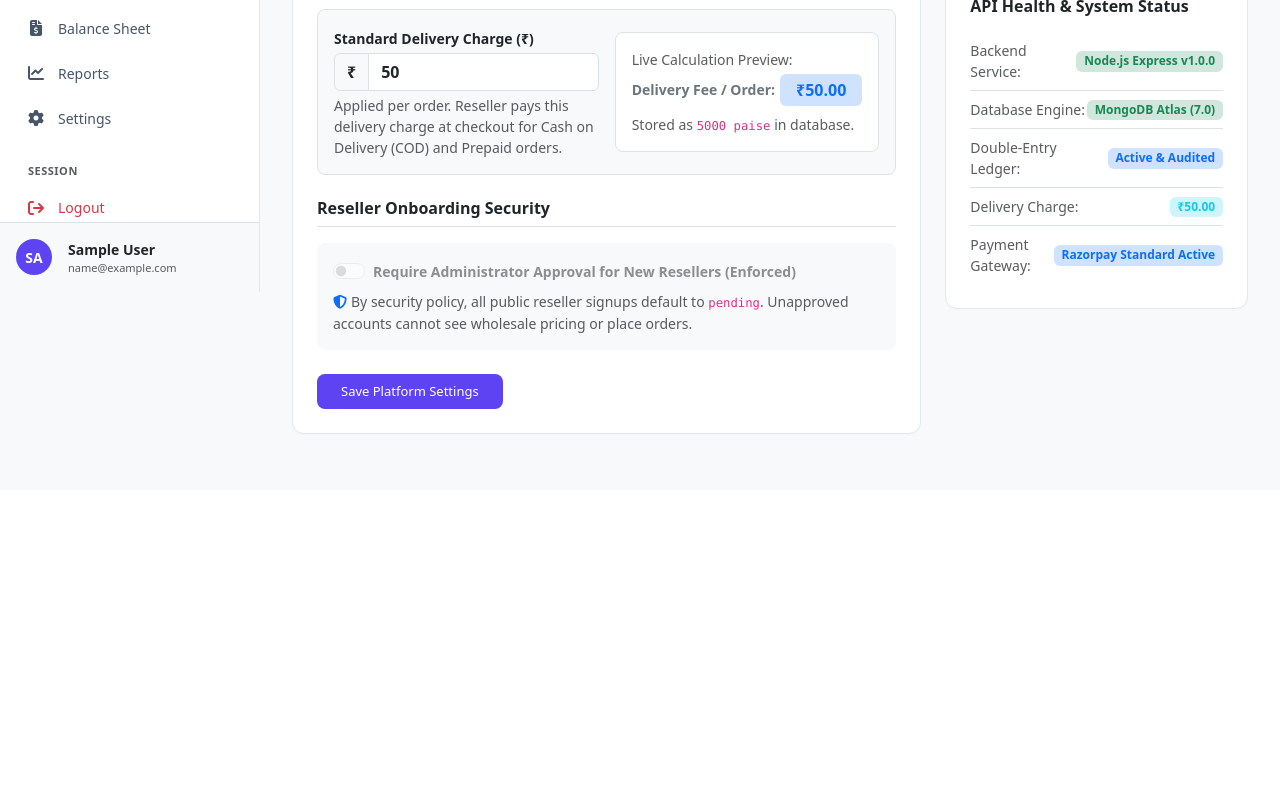
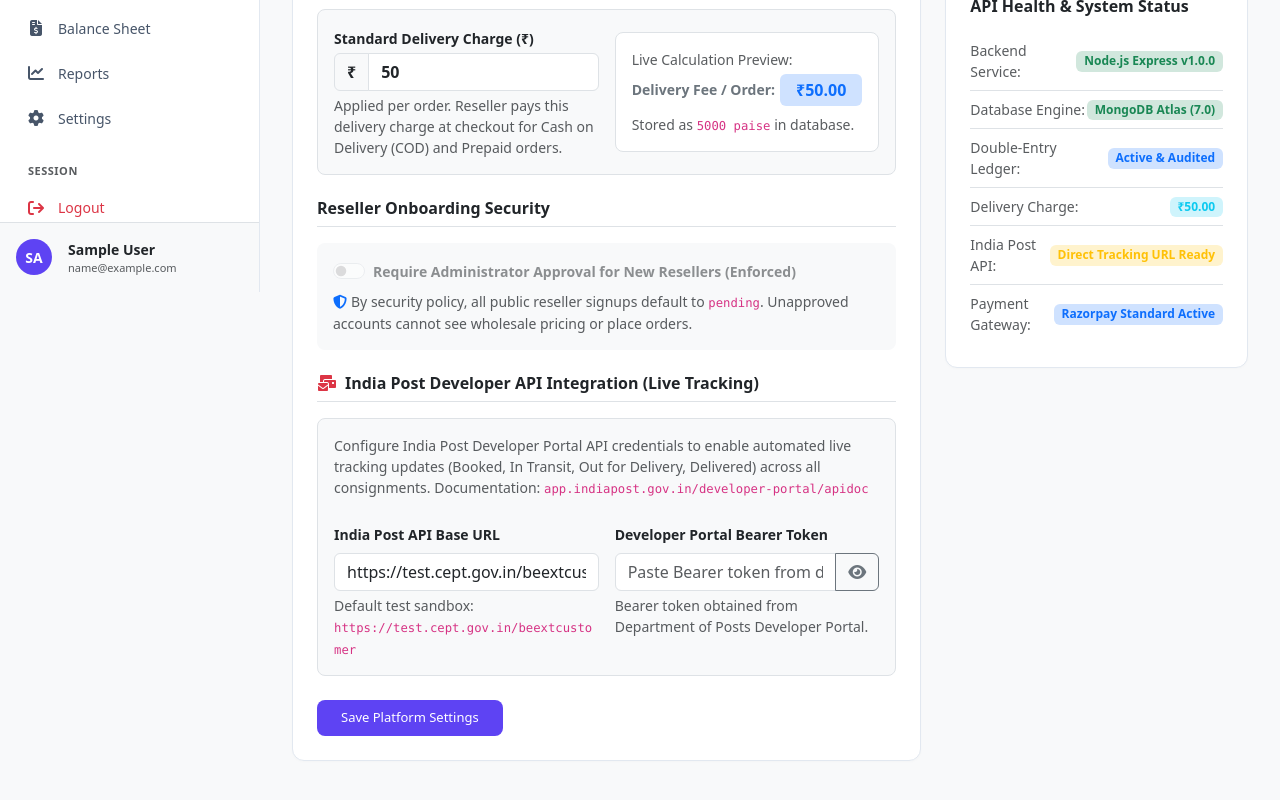
Before and after one commit to mohammedfalaah/dropshipping_resellers_admin, a React (Vite) app: page /settings in a window 1280 px wide. Shown: the part 508-1308 px from the top of the page. Before the commit the page ends 998 px from the top, so only its background shows below. Built offline with nearby package versions, Linux system fonts and the light colour scheme; no server answers; sample sign-in values are in the browser's storage; a web font is replaced by a local one.

Commit message:
feat(settings): add India Post Developer API integration configuration

```diff
--- a/src/pages/Settings.jsx
+++ b/src/pages/Settings.jsx
@@ -10,6 +10,9 @@ export default function Settings() {
   const [autoApprove, setAutoApprove] = useState(false);
   const [defaultMoq, setDefaultMoq] = useState("1");
   const [deliveryCharge, setDeliveryCharge] = useState("50");
+  const [indiapostApiUrl, setIndiapostApiUrl] = useState("https://test.cept.gov.in/beextcustomer");
+  const [indiapostBearerToken, setIndiapostBearerToken] = useState("");
+  const [showToken, setShowToken] = useState(false);
   const [loading, setLoading] = useState(true);
   const [saving, setSaving] = useState(false);
 
@@ -31,6 +34,12 @@ export default function Settings() {
           }
           if (typeof data.autoApproveResellers === "boolean") {
             setAutoApprove(data.autoApproveResellers);
+          }
+          if (data.indiapostApiUrl) {
+            setIndiapostApiUrl(data.indiapostApiUrl);
+          }
+          if (data.indiapostBearerToken) {
+            setIndiapostBearerToken(data.indiapostBearerToken);
           }
         }
       })
@@ -62,6 +71,8 @@ export default function Settings() {
         defaultMoq: Number(defaultMoq) || 1,
         deliveryCharge: parsedCharge,
         autoApproveResellers: autoApprove,
+        indiapostApiUrl,
+        indiapostBearerToken,
       });
       addToast(`Platform settings updated! Delivery charge set to ₹${parsedCharge.toFixed(2)}.`, "success");
     } catch (err) {
@@ -191,6 +202,53 @@ export default function Settings() {
                   </p>
                 </div>
 
+                <h6 className="fw-bold text-dark mb-3 border-bottom pb-2">
+                  <i className="fa-solid fa-envelopes-bulk text-danger me-2"></i>
+                  India Post Developer API Integration (Live Tracking)
+                </h6>
+                <div className="p-3 bg-light rounded-3 mb-4 border">
+                  <div className="row g-3">
+                    <div className="col-12">
+                      <div className="small text-muted mb-2">
+                        Configure India Post Developer Portal API credentials to enable automated live tracking updates (Booked, In Transit, Out for Delivery, Delivered) across all consignments.
+                        Documentation: <code>app.indiapost.gov.in/developer-portal/apidoc</code>
+                      </div>
+                    </div>
+                    <div className="col-md-6">
+                      <label className="form-label small fw-semibold">India Post API Base URL</label>
+                      <input
+                        type="text"
+                        className="form-control"
+                        placeholder="https://test.cept.gov.in/beextcustomer"
+                        value={indiapostApiUrl}
+                        onChange={(e) => setIndiapostApiUrl(e.target.value)}
+                      />
+                      <div className="small text-muted mt-1">Default test sandbox: <code>https://test.cept.gov.in/beextcustomer</code></div>
+                    </div>
+                    <div className="col-md-6">
+                      <label className="form-label small fw-semibold">Developer Portal Bearer Token</label>
+                      <div className="input-group">
+                        <input
+                          type={showToken ? "text" : "password"}
+                          className="form-control"
+                          placeholder="Paste Bearer token from developer portal"
+                          value={indiapostBearerToken}
+                          onChange={(e) => setIndiapostBearerToken(e.target.value)}
+                        />
+                        <button
+                          type="button"
+                          className="btn btn-outline-secondary"
+                          onClick={() => setShowToken(!showToken)}
+                          title={showToken ? "Hide token" : "Show token"}
+                        >
+                          <i className={`fa-solid ${showToken ? "fa-eye-slash" : "fa-eye"}`}></i>
+                        </button>
+                      </div>
+                      <div className="small text-muted mt-1">Bearer token obtained from Department of Posts Developer Portal.</div>
+                    </div>
+                  </div>
+                </div>
+
                 <button type="submit" className="btn-admin-primary px-4 py-2" disabled={saving}>
                   {saving ? (
                     <span>
@@ -242,6 +300,12 @@ export default function Settings() {
               <span className="small text-muted">Delivery Charge:</span>
               <span className="badge bg-info-subtle text-info">₹{Number(deliveryCharge || 0).toFixed(2)}</span>
             </div>
+            <div className="d-flex align-items-center justify-content-between py-2 border-bottom">
+              <span className="small text-muted">India Post API:</span>
+              <span className={`badge ${indiapostBearerToken ? "bg-success-subtle text-success" : "bg-warning-subtle text-warning"}`}>
+                {indiapostBearerToken ? "Live Sync Active" : "Direct Tracking URL Ready"}
+              </span>
+            </div>
             <div className="d-flex align-items-center justify-content-between py-2">
               <span className="small text-muted">Payment Gateway:</span>
               <span className="badge bg-primary-subtle text-primary">Razorpay Standard Active</span>
```
